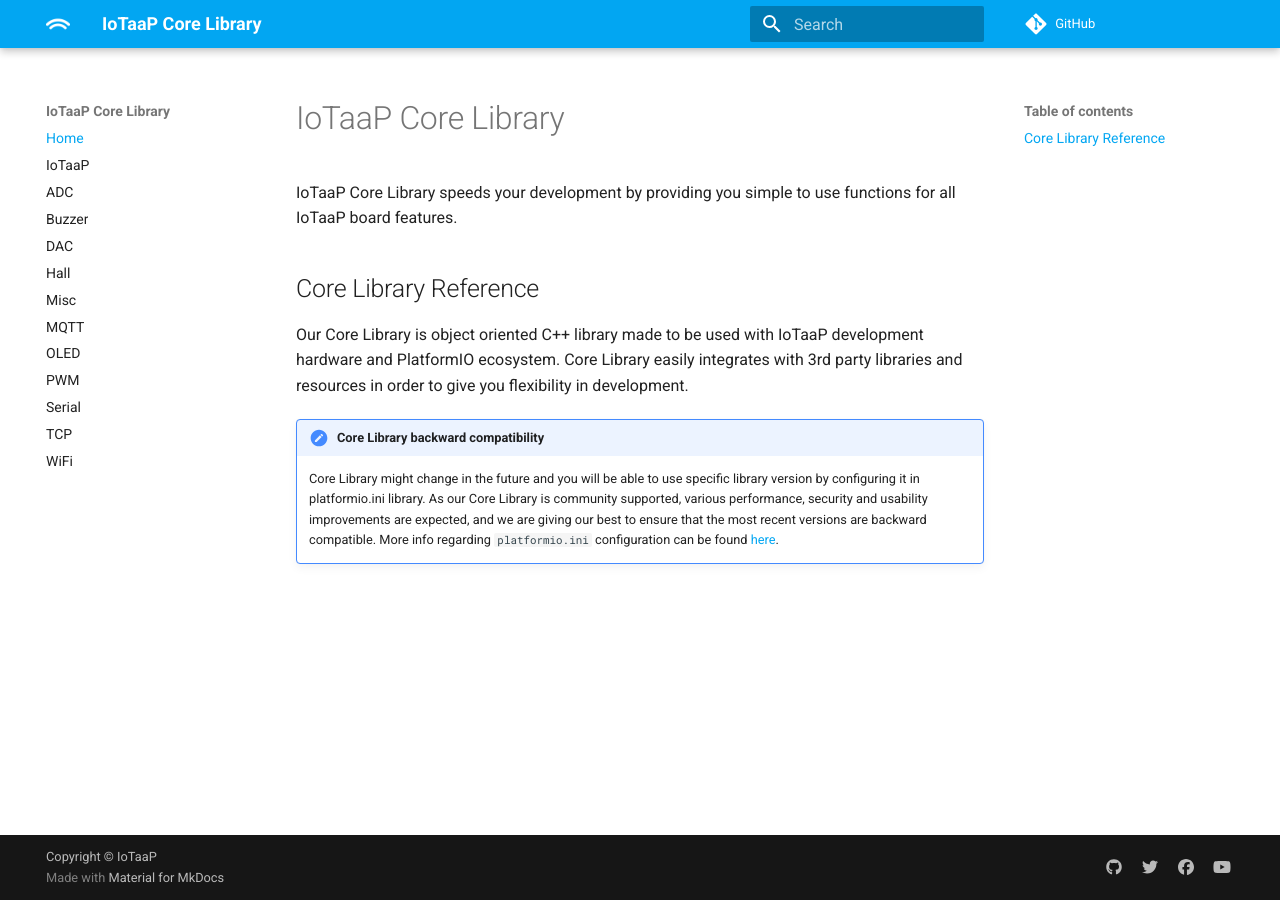
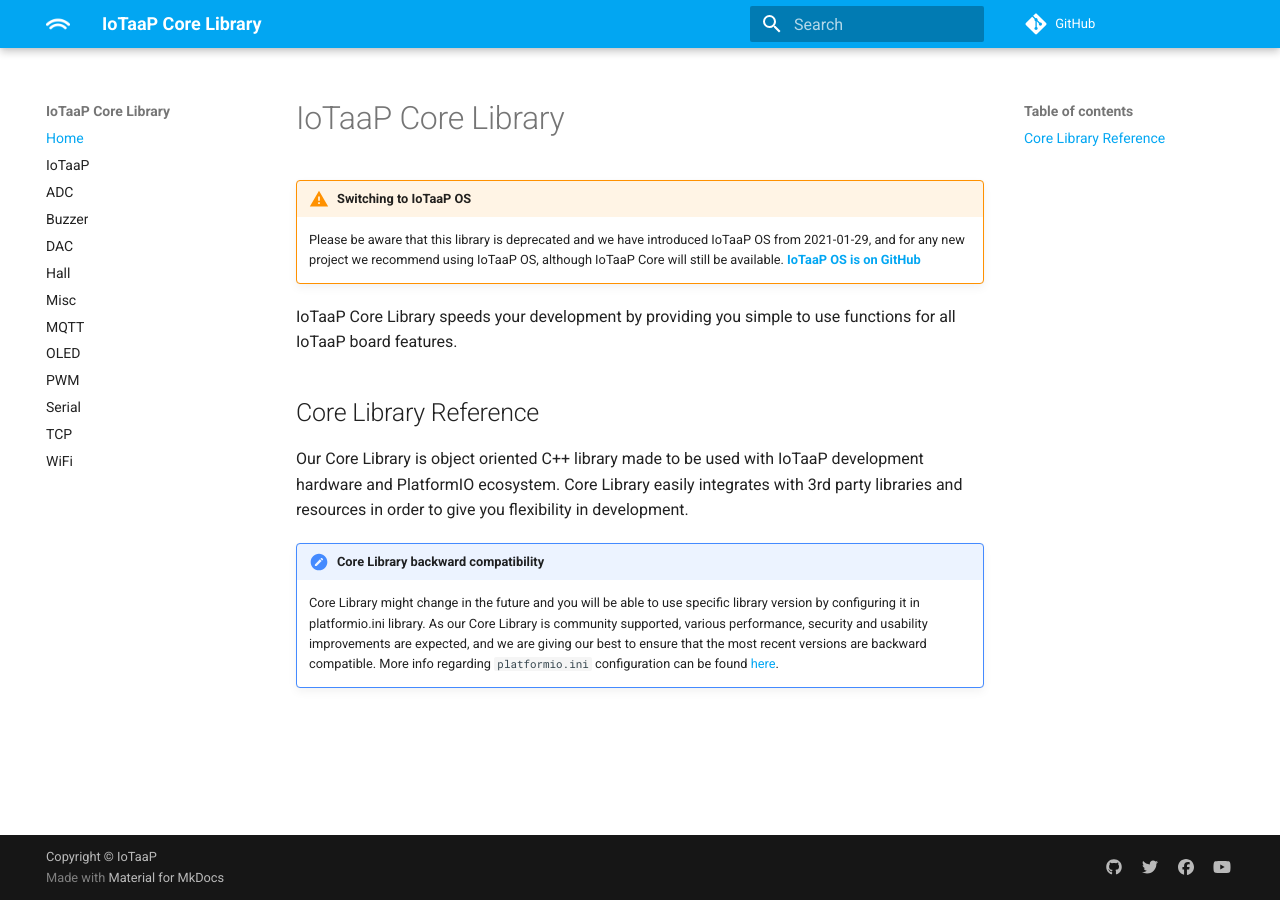
Before and after one commit to iotaap/docs-core, an MkDocs documentation site: the page built from docs/index.md, in a window 1280 px wide. Built offline with MkDocs 1.6.1 and Material for MkDocs 9.7.7, drawn with Linux system fonts in a browser that asks for light colours; comment, search, counter and statistics services are not loaded.

Commit message:
Added IoTaaP OS notice

```diff
--- a/docs/index.md
+++ b/docs/index.md
@@ -1,4 +1,9 @@
 # IoTaaP Core Library
+
+!!! warning "Switching to IoTaaP OS"
+    Please be aware that this library is deprecated and we have introduced IoTaaP OS from 2021-01-29, and for any new project
+    we recommend using IoTaaP OS, although IoTaaP Core will still be available.
+    [**IoTaaP OS is on GitHub**](https://github.com/iotaap/iotaap-os)
 
 IoTaaP Core Library speeds your development by providing you simple to use functions for all IoTaaP board features.
 
```
